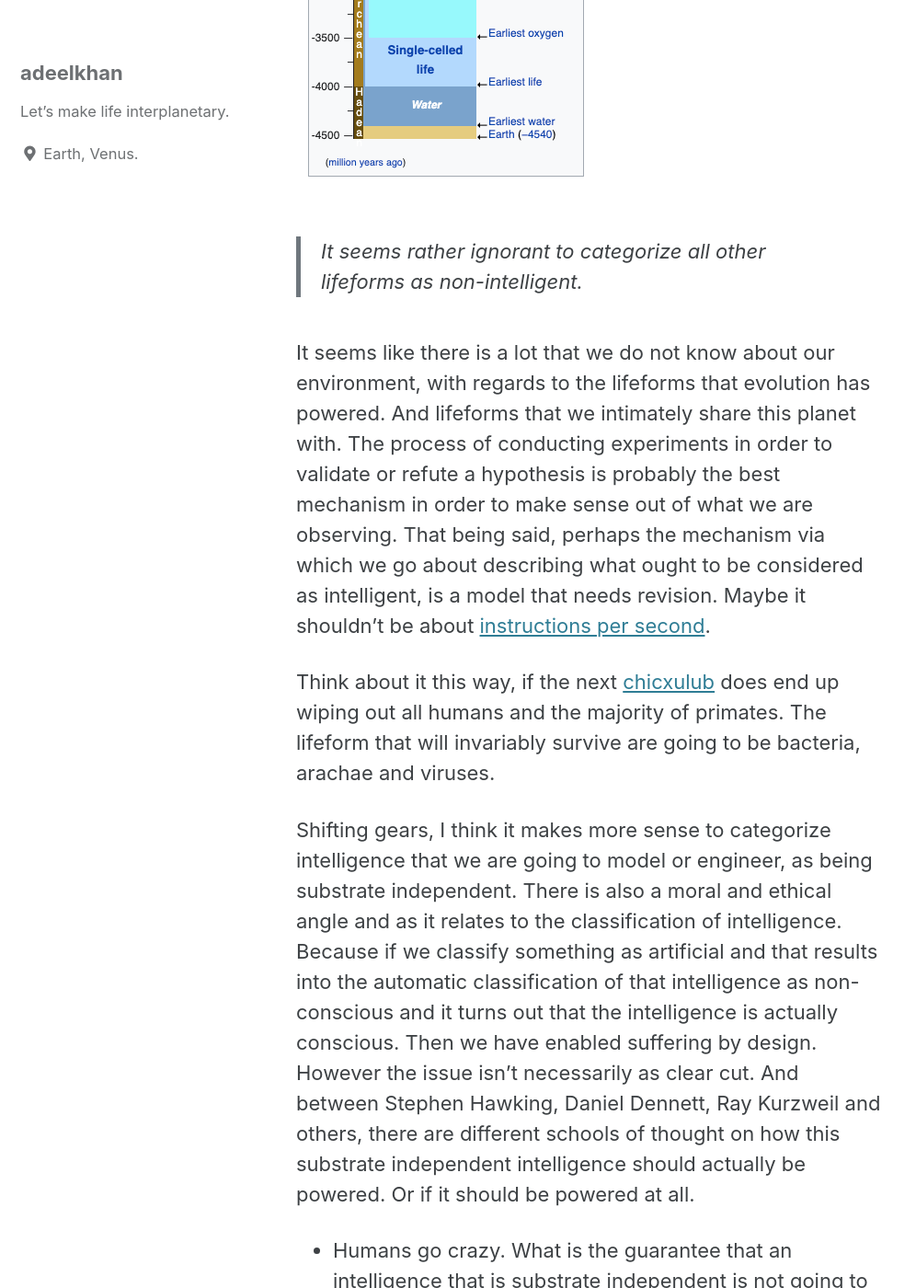
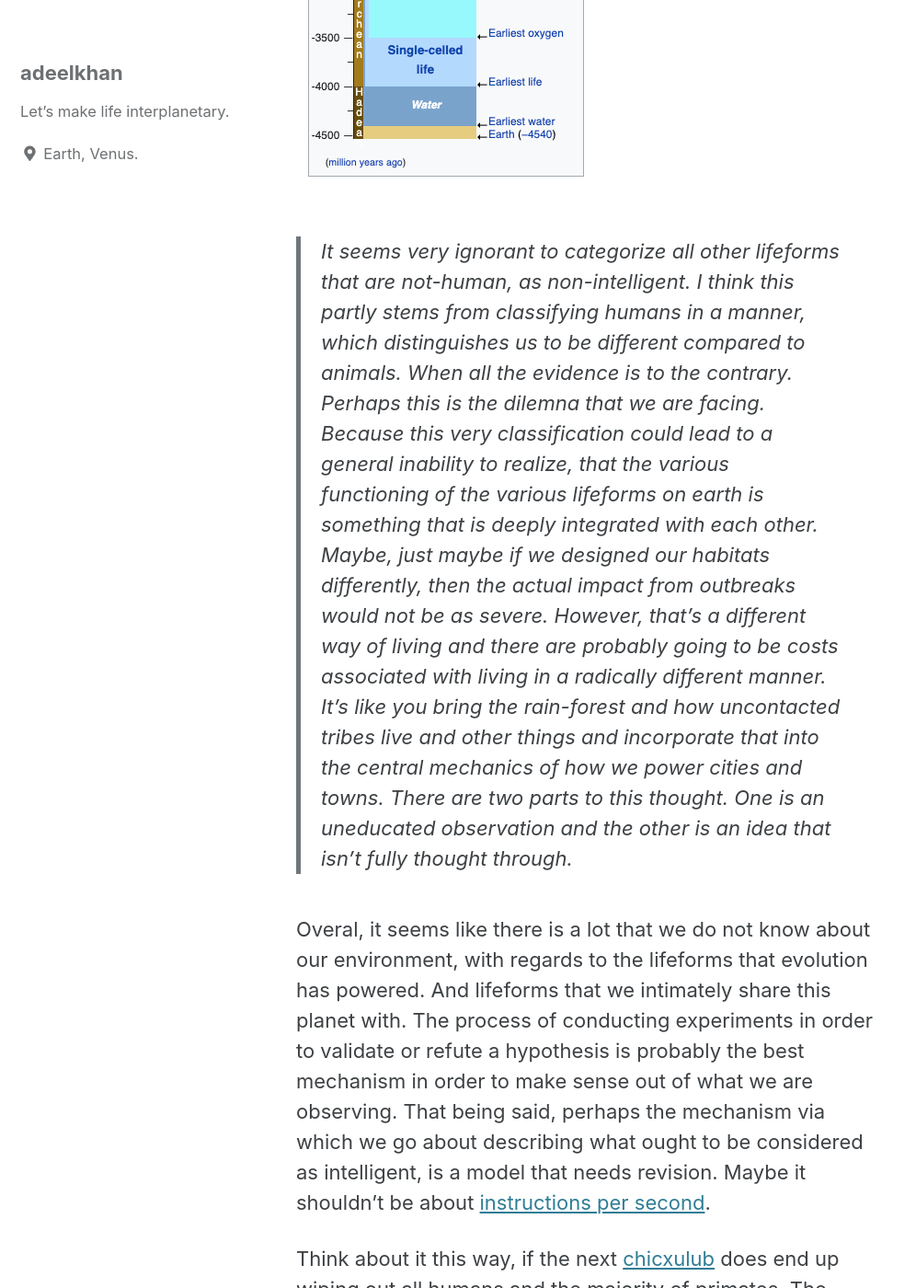
Before and after one commit to stellardreams/stellardreams.github.io, a Jekyll site: the page built from _posts/2020-10-01-Newer-Realities.md, in a window 1280 px wide and 1400 px high, scrolled down 3518 px. Shown: the whole window at 92% size, without its empty margins (0-996 px from the left). Built offline with Jekyll 4.4.1, drawn with Linux system fonts in a browser that asks for light colours; cached includes are drawn as plain includes; some of the changed text lies outside the part shown.

Commit message:
Update 2020-10-01-Newer-Realities.md

```diff
--- a/_posts/2020-10-01-Newer-Realities.md
+++ b/_posts/2020-10-01-Newer-Realities.md
@@ -3,7 +3,7 @@
 Okay, in one of my previous blogposts, I said that, [quote](https://stellardreams.github.io/Ethics-involving-Terraforming/) I am not a pro A.I fellow or an anti A.I fellow.
 
 * If I may begin by sharing my thoughs on the actual usage of the words 'Artificial Intelligence'. The way I look at it, classification of intelligence as artificial doesn't seem apt. Intelligence appears to be an emergent phenomenon. Different systems and organisms exhibit their intelligence at difference scales.
-* It took a really [long time on earth](https://en.wikipedia.org/wiki/Timeline_of_the_evolutionary_history_of_life) to go from from amino acids to primates.
+* From an evolutionary perspective, it took a really [long time on earth](https://en.wikipedia.org/wiki/Timeline_of_the_evolutionary_history_of_life) to go from from amino acids to primates.
 * The theory goes that a single celled organism once ingested another single celled organism. The cell that was ingested could not be broken down and so it started living inside the other cell. Over time, the structures of cells became more complex. Cells developed more complex machinery in order to process energy. A lot more time were to pass, till we saw the emergence of multi-cellular organisms.  Out of this co-operation, came pretty much all of the life that we see around us. Much of which has yet to be discovered and catalogued. Plus, all of the life we see around ourselves is only a tiny fraction of the life that has existed on this planet. Possibly less than 1%.
 * As a side note, I think that we can expend a lot more resources, perhaps even enable entire new sub-branches of physics (all subjects roll up to physics, including biology) in order to learn and understand how cells actually function and how they communicate with each other.
 * Next, in terms of actual numbers and not in terms of [biomass](https://www.dictionary.com/browse/biomass): The species that are really thriving on this planet are actually [archaea](https://en.wikipedia.org/wiki/Archaea),[bacteria](https://en.wikipedia.org/wiki/Bacteria), [viruses](https://en.wikipedia.org/wiki/Virus). Regarding viruses and depending on the source, viruses are either categorized as either non-living (not life) or between life and non-life. But we can find all three of these pretty much everywhere on our planet. On the surface, in the soil, inside of other mulit-cellular organisms, in the oceans, in extreme environment (particularly archaea and I just found out about this). Bacteria and some archaea also help with various important functions in our bodies. Different types of infectious types could causes disease.
@@ -13,13 +13,16 @@
 
 <img src="/assets/images/Evolution-timeline.png">
 
-> It seems rather ignorant to categorize all other lifeforms as non-intelligent.
+> It seems very ignorant to categorize all other lifeforms that are not-human, as non-intelligent. I think this partly stems from classifying humans in a manner, which distinguishes us to be different compared to animals. When all the evidence is to the contrary. Perhaps this is the dilemna that we are facing. Because this very classification could lead to a general inability to realize, that the various functioning of the various lifeforms on earth is something that is deeply integrated with each other. Maybe, just maybe if we designed our habitats differently, then the actual impact from outbreaks would not be as severe. However, that's a different way of living and there are probably going to be costs associated with living in a radically different manner. It's like you bring the rain-forest and how uncontacted tribes live and other things and incorporate that into the central mechanics of how we power cities and towns. There are two parts to this thought. One is an uneducated observation and the other is an idea that isn't fully thought through.
 
-It seems like there is a lot that we do not know about our environment, with regards to the lifeforms that evolution has powered. And lifeforms that we intimately share this planet with. The process of conducting experiments in order to validate or refute a hypothesis is probably the best mechanism in order to make sense out of what we are observing. That being said, perhaps the mechanism via which we go about describing what ought to be considered as intelligent, is a model that needs revision. Maybe it shouldn't be about [instructions per second](https://en.wikipedia.org/wiki/FLOPS#:~:text=In%20computing%2C%20floating%20point%20operations,than%20measuring%20instructions%20per%20second).
+Overal, it seems like there is a lot that we do not know about our environment, with regards to the lifeforms that evolution has powered. And lifeforms that we intimately share this planet with. The process of conducting experiments in order to validate or refute a hypothesis is probably the best mechanism in order to make sense out of what we are observing. That being said, perhaps the mechanism via which we go about describing what ought to be considered as intelligent, is a model that needs revision. Maybe it shouldn't be about [instructions per second](https://en.wikipedia.org/wiki/FLOPS#:~:text=In%20computing%2C%20floating%20point%20operations,than%20measuring%20instructions%20per%20second).
 
 Think about it this way, if the next [chicxulub](https://en.wikipedia.org/wiki/Chicxulub_impactor) does end up wiping out all humans and the majority of primates. The lifeform that will invariably survive are going to be bacteria, arachae and viruses.
 
-Shifting gears, I think it makes more sense to categorize intelligence that we are going to model or engineer, as being substrate independent. There is also a moral and ethical angle and as it relates to the classification of intelligence. Because if we classify something as artificial and that results into the automatic classification of that intelligence as non-conscious and it turns out that the intelligence is actually conscious. Then we have enabled suffering by design. However the issue isn't necessarily as clear cut. And between Stephen Hawking, Daniel Dennett, Ray Kurzweil and others, there are different schools of thought on how this substrate independent intelligence should actually be powered. Or if it should be powered at all.
+What I am thinking is how biology knows that a particular design is to it's advantage. I guess animals have developed these sense-mechanisms. With neuronal feedback being received on an almost real-time basis. But how do plants and other organisms know that? It's either that the design is truly random in a [blindwatchmaker sense](https://youtu.be/0EjZw7A3ii8) or that there is some mechanism for making sense. Something we have yet to identity or that I personally do not know about. I think there is also an element of feedback from one's environment. It's quite fascinating that adaptation occurs, even though it may happen really really slowly. So adaptation is occuring, then there must be some genetic correlates to this. And maybe we can simulate these correlates and then use genetics to power all kinds of constructs in the future.
+
+Shifting gears and on the topic of intelligence:
+* I think it makes more sense to categorize intelligence that we are going to model or engineer, as being substrate independent. There is also a moral and ethical angle and as it relates to the classification of intelligence. Because if we classify something as artificial and that results into the automatic classification of that intelligence as non-conscious and it turns out that the intelligence is actually conscious. Then we have enabled suffering by design. However the issue isn't necessarily as clear cut. And between Stephen Hawking, Daniel Dennett, Ray Kurzweil and others, there are different schools of thought on how this substrate independent intelligence should actually be powered. Or if it should be powered at all.
 * Humans go crazy. What is the guarantee that an intelligence that is substrate independent is not going to go crazy. Whether because of a breakdown and as it relates to it's architecture. Or because someone deliberately wanted it to go crazy. For whatever given purpose.
 * Next, there is data that biology has powered and humans are also creating tons and tons of data of different kinds. Some of which could actually be useful. It's not possible to mobilize an army of humans and get them to make sense out of this data. An architecture that is engineered seems like the ideal candidate for this purpose. I do not know a lot about machine learning. But basically you construct your data, you build these models and the way you construct your data is what determines the machine's ability to be able to make sense out of what you have architected.
 * So in a potential hypothethical situation in the very near future, we will need breakthoughs in specific domains and it turns out that the multi-decade long research that we have been doing across the symbolic school and now the connectionist school is actually quite useful. These models are already beginning to showcase how effective they are. I think and I could be wrong. But most of the growth has happened on the [connectionist school](https://en.wikipedia.org/wiki/Neural_network#Artificial_intelligence) side of things.
```
